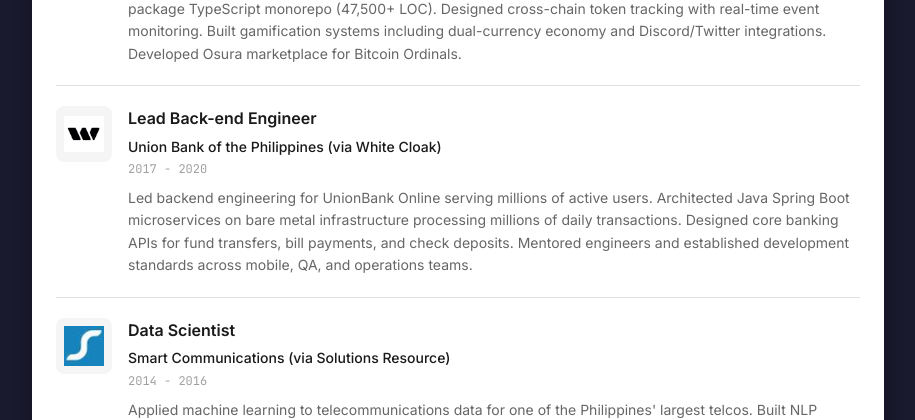
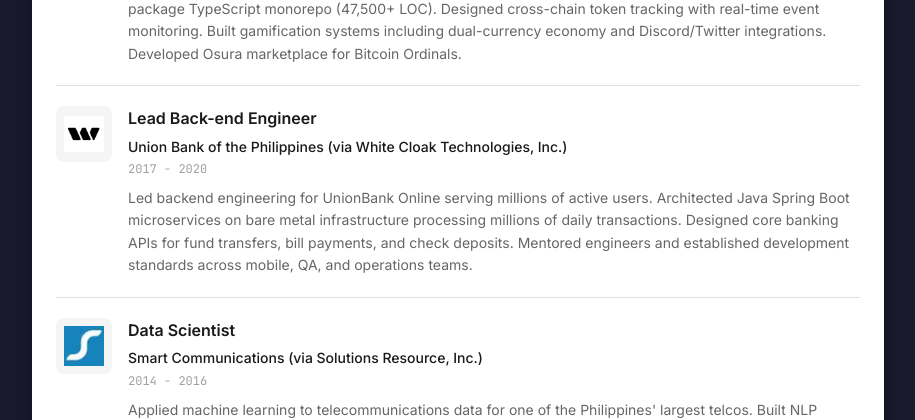
Before and after one commit to clrke/clrke.github.io, a React (Vite) app: page / in a window 1280 px wide. Shown: the part 1597-2017 px from the top of the page, without its empty margins (182-1097 px from the left). Built offline with nearby package versions, Linux system fonts and the light colour scheme.

Commit message:
fix: use full company names for consulting firms

```diff
--- a/src/components/Experience.jsx
+++ b/src/components/Experience.jsx
@@ -33,7 +33,8 @@
   },
   {
     title: 'Lead Back-end Engineer',
-    company: 'Union Bank of the Philippines (via White Cloak)',
+    company:
+      'Union Bank of the Philippines (via White Cloak Technologies, Inc.)',
     duration: '2017 - 2020',
     description:
       'Led backend engineering for UnionBank Online serving millions of active users. Architected Java Spring Boot microservices on bare metal infrastructure processing millions of daily transactions. Designed core banking APIs for fund transfers, bill payments, and check deposits. Mentored engineers and established development standards across mobile, QA, and operations teams.',
@@ -41,7 +42,7 @@
   },
   {
     title: 'Data Scientist',
-    company: 'Smart Communications (via Solutions Resource)',
+    company: 'Smart Communications (via Solutions Resource, Inc.)',
     duration: '2014 - 2016',
     description:
       "Applied machine learning to telecommunications data for one of the Philippines' largest telcos. Built NLP pipeline using Naive Bayes with n-grams for sentiment analysis on Twitter election data. Developed predictive models driving marketing and customer retention strategies.",
```
